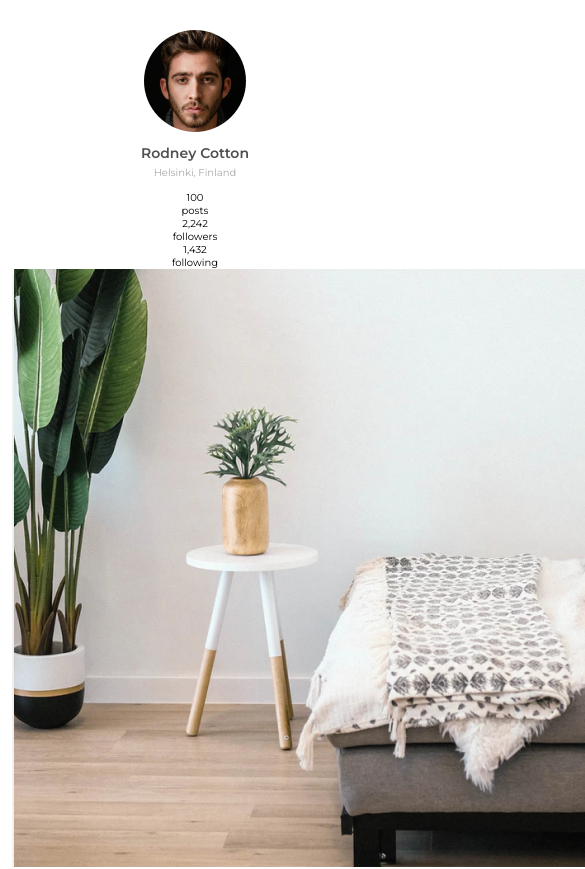
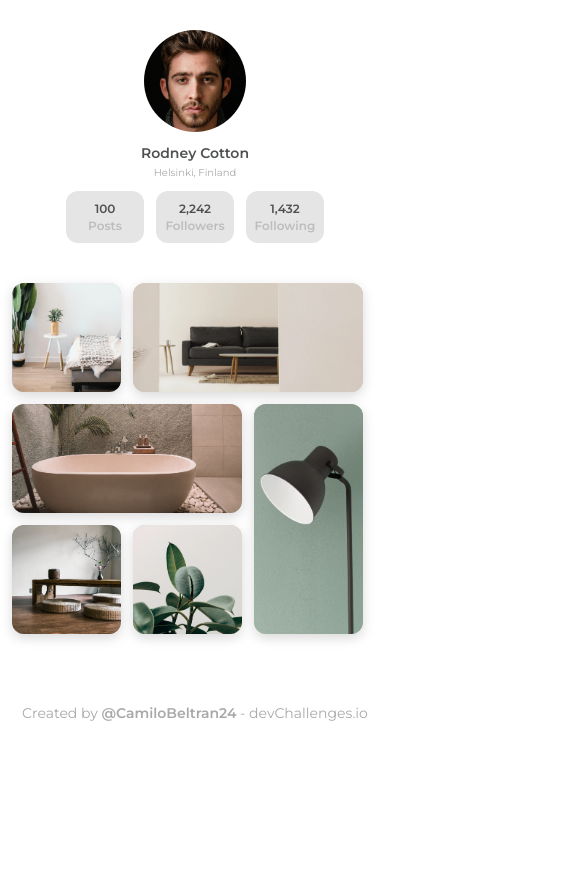
Before and after one commit to CamiloBeltran24/gallery-challenge, a website: page index.html in a window 390 px wide. Shown: the top 869 px of the page, 585 px wide, since content can reach past the window. After the commit the page ends 844 px from the top, so only its background shows below. Drawn offline with Linux system fonts and the light colour scheme.

Commit message:
:iphone: Terminada vista en dispositivos moviles

```diff
--- a/index.html
+++ b/index.html
@@ -50,5 +50,15 @@
         <figure><img src="./src/assets/img/photo6.png" alt="Photo 6" /></figure>
       </section>
     </div>
+
+    <footer>
+      <p>
+        Created by
+        <a href="https://github.com/CamiloBeltran24" target="_blank"
+          >@CamiloBeltran24</a
+        >
+        - devChallenges.io
+      </p>
+    </footer>
   </body>
 </html>
--- /dev/null
+++ b/src/scss/_footer.scss
@@ -0,0 +1,14 @@
+footer {
+  width: 100%;
+  text-align: center;
+  color: $soft_gray;
+  font-size: 1.4rem;
+  font-weight: 500;
+  padding-top: 4rem;
+  padding-bottom: 1rem;
+  a {
+    text-decoration: none;
+    font-weight: 600;
+    color: $soft_gray;
+  }
+}
--- /dev/null
+++ b/src/scss/_galleryGrid.scss
@@ -0,0 +1,40 @@
+.galleryGrid {
+  width: 100%;
+  display: grid;
+  grid-template-columns: repeat(3, 10.9rem);
+  grid-template-rows: repeat(3, 10.9rem);
+  gap: 1.2rem;
+  figure {
+    border-radius: 1.2rem;
+    overflow: hidden;
+    background: #c4c4c4;
+    filter: drop-shadow(0px 4px 6px rgba(0, 0, 0, 0.15));
+    img {
+      width: 100%;
+    }
+    &:nth-child(1) {
+      grid-column: 1/2;
+      grid-row: 1/2;
+    }
+    &:nth-child(2) {
+      grid-column: 2/4;
+      grid-row: 1/2;
+    }
+    &:nth-child(3) {
+      grid-column: 1/3;
+      grid-row: 2/3;
+    }
+    &:nth-child(4) {
+      grid-column: 3/4;
+      grid-row: 2/4;
+    }
+    &:nth-child(5) {
+      grid-column: 2/3;
+      grid-row: 3/4;
+    }
+    &:nth-child(6) {
+      grid-column: 1/2;
+      grid-row: 3/4;
+    }
+  }
+}
--- a/src/scss/_profile.scss
+++ b/src/scss/_profile.scss
@@ -1,5 +1,6 @@
 .profile {
   width: 100%;
+  margin-bottom: 4rem;
   text-align: center;
   &__picture {
     // width: 100%;
@@ -26,11 +27,37 @@
     margin-bottom: 1.2rem;
   }
   .statsContainer {
+    width: 100%;
+    max-width: 258px;
     display: grid;
-    grid-template-columns: repeat(3);
-    .stat {
-      width: 7.8rem;
-      height: 5.2rem;
+    grid-template-columns: repeat(3, 78px);
+    gap: 1.2rem;
+    margin: auto;
+    & {
+      &__stat {
+        // width: 100%;
+        height: 5.2rem;
+        background-color: $boxes_background;
+        border-radius: 1.2rem;
+        display: flex;
+        justify-content: center;
+        align-items: center;
+        // flex-wrap: wrap;
+        flex-direction: column;
+        .number {
+          margin-bottom: 0.2rem;
+          font-size: 1.2rem;
+          font-weight: 600;
+          color: $Bold_gray;
+        }
+        .statName {
+          font-size: 1.2rem;
+          color: $Gray4;
+          font-weight: 600;
+          text-transform: capitalize;
+          line-height: 15px;
+        }
+      }
     }
   }
 }
--- a/src/scss/styles.scss
+++ b/src/scss/styles.scss
@@ -1,3 +1,5 @@
 @import "./vars";
 @import "./globals";
-@import "./_profile.scss";
+@import "./profile";
+@import "./galleryGrid";
+@import "./footer";
```
Also changed, not shown: src/css/styles.css, 1 other file.
